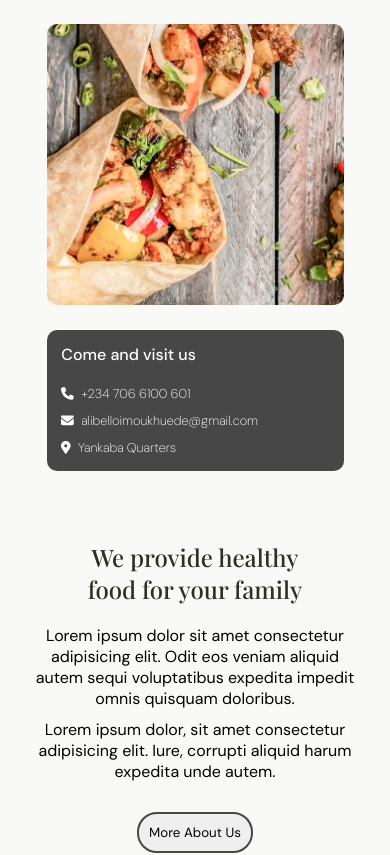
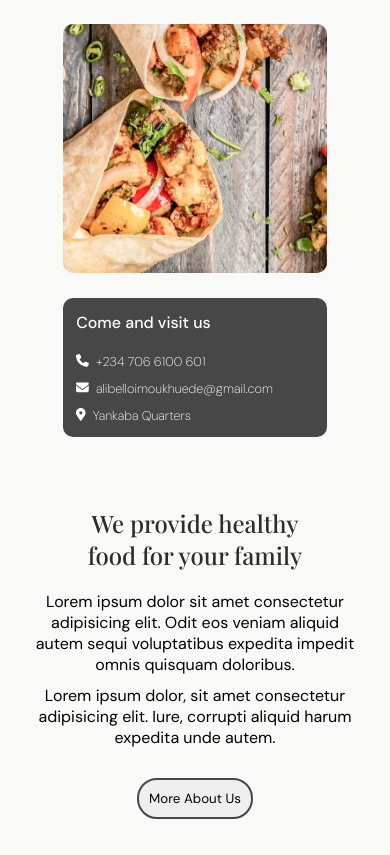
Before and after one commit to devalibello/tasty-food, a React (Create React App) app: page / in a window 390 px wide. Shown: the part 1714-2569 px from the top of the page. Built offline with nearby package versions, Linux system fonts and the light colour scheme; a web font is replaced by a local one.

Commit message:
Update blog cards images 3

```diff
--- a/src/styles/About.css
+++ b/src/styles/About.css
@@ -132,6 +132,6 @@
         padding: 50px 30px 50px 30px;
     }
     .about-picture-section {
-        width: 90%;
+        width: 80%;
     }
 }
--- a/src/styles/Blog.css
+++ b/src/styles/Blog.css
@@ -110,6 +110,7 @@
     .blog-content {
         flex-direction: column;
         align-items: center;
+        justify-content: center;
         gap: 20px;
     }
 
@@ -119,10 +120,12 @@
 
     .small-blogs-content {
         width: 100%;
+        flex-direction: column;
+        align-items: center;
     }
 
     .small-blogs-upper {
-        width: 70%;
+        width: 80%;
     }
 
     .blog-title {
```
